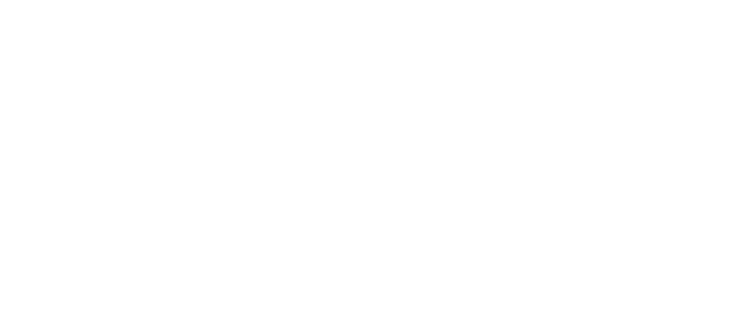
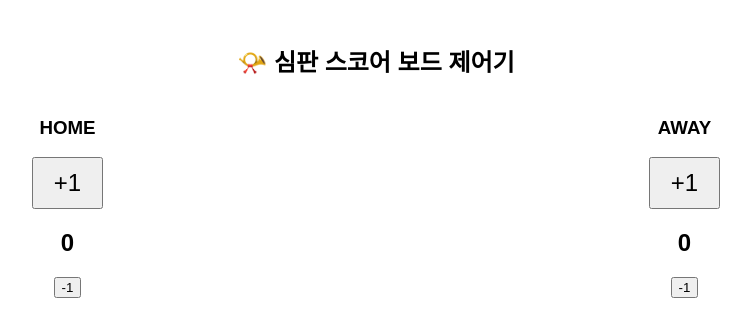
Before and after one commit to gaeriny/tactical-board-nuxt, a Nuxt app: page /match/1/referee in a window 1280 px wide. Before the commit this address had no page. Shown: the top 336 px of the page, without its empty margins (264-1015 px from the left). Built offline with nearby package versions, Linux system fonts and the light colour scheme; no server answers; the database is empty.

Commit message:
pages/match/[id]/referee.vue 만들기

```diff
--- /dev/null
+++ b/pages/match/[id]/referee.vue
@@ -0,0 +1,29 @@
+<template>
+  <div style="padding: 15px; font-family: sans-serif; text-align:center;" v-if="matchData">
+    <h2>📯 심판 스코어 보드 제어기</h2>
+    <div style="display:flex; justify-content:space-around; margin:20px 0;">
+      <div>
+        <h3>HOME</h3>
+        <button @click="score('home', 1)" style="font-size:1.5rem; padding:10px 20px;">+1</button>
+        <h2>{{ matchData.scores.home }}</h2>
+        <button @click="score('home', -1)">-1</button>
+      </div>
+      <div>
+        <h3>AWAY</h3>
+        <button @click="score('away', 1)" style="font-size:1.5rem; padding:10px 20px;">+1</button>
+        <h2>{{ matchData.scores.away }}</h2>
+        <button @click="score('away', -1)">-1</button>
+      </div>
+    </div>
+  </div>
+</template>
+
+<script setup>
+const matchId = useRoute().params.id
+const { matchData, saveToServer } = useMatchFirebase(matchId)
+
+const score = (team, val) => {
+  matchData.value.scores[team] = Math.max(0, matchData.value.scores[team] + val)
+  saveToServer()
+}
+</script>
```
